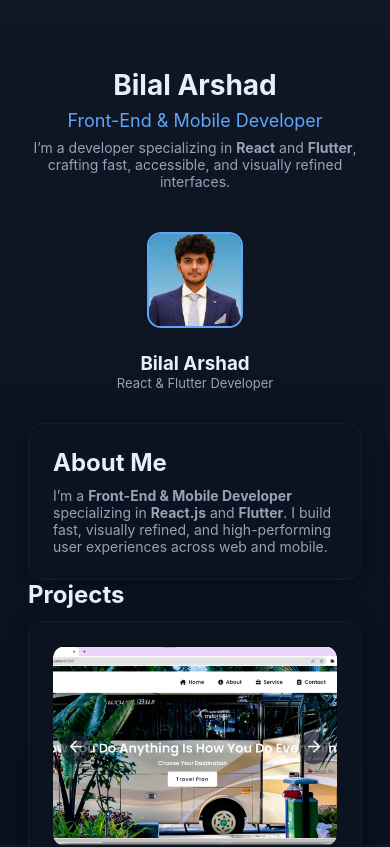
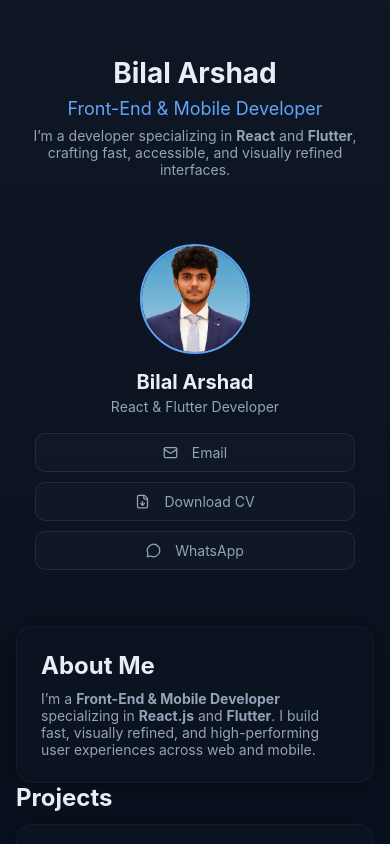
Before and after one commit to bilaltarar008/Portfolio-react, a React (Create React App) app: page / in a window 390 px wide. Shown: the top 847 px of the page. Built offline with nearby package versions, Linux system fonts and the light colour scheme.

Commit message:
Updated mobile scren size

```diff
--- a/public/index.html
+++ b/public/index.html
@@ -2,7 +2,7 @@
 <html lang="en">
   <head>
     <meta charset="utf-8" />
-    <link rel="icon" href="%PUBLIC_URL%/profile copy.png" />
+    <link rel="icon" href="%PUBLIC_URL%/bat.jpg" />
     <meta name="viewport" content="width=device-width, initial-scale=1" />
     <meta name="theme-color" content="#000000" />
     <meta
--- a/src/App.js
+++ b/src/App.js
@@ -13,6 +13,21 @@ import { MessageCircle, Mail, FileDown, ArrowLeft, ArrowRight } from "lucide-rea
 
 // -------------------- Global Styles --------------------
 const GlobalStyle = createGlobalStyle`
+  html, body {
+    overflow-x: hidden;
+    width: 100%;
+  }
+
+  #root {
+    overflow-x: hidden;
+  }
+
+  img {
+    max-width: 100%;
+    height: auto;
+    display: block;
+  }
+
   :root {
     --bg: #0f1724;
     --card: #0b1220;
@@ -36,10 +51,14 @@ const GlobalStyle = createGlobalStyle`
 const Container = styled.div`
   max-width: 1100px;
   margin: 40px auto;
-  padding: 28px;
+  padding: 20px;
   display: flex;
   flex-direction: column;
   gap: 32px;
+
+  @media (max-width: 480px) {
+    padding: 16px;
+  }
 `;
 
 const Grid = styled.div`
@@ -398,14 +417,90 @@ export default function App() {
             refined interfaces.
           </SubText>
         </HeaderWrap>
+<MobileProfile>
+  <div
+    style={{
+      display: "flex",
+      flexDirection: "column",
+      alignItems: "center",
+      textAlign: "center",
+      padding: "24px 16px",
+      margin: "0 auto",
+      width: "100%",
+      boxSizing: "border-box",
+    }}
+  >
+    <Avatar
+      src="/images/profile.png"
+      alt="Bilal Arshad"
+      style={{
+        width: "110px",
+        height: "110px",
+        borderRadius: "50%",
+        objectFit: "cover",
+        border: "2px solid var(--accent)",
+        marginBottom: "12px",
+      }}
+    />
 
-        <MobileProfile>
-          <Avatar src="/images/profile.png" alt="Bilal Arshad" />
-          <h3 style={{ fontWeight: 700, marginTop: 8 }}>Bilal Arshad</h3>
-          <p style={{ color: "var(--muted)", fontSize: 13 }}>
-            React & Flutter Developer
-          </p>
-        </MobileProfile>
+    <h3
+      style={{
+        fontWeight: 700,
+        marginTop: "4px",
+        fontSize: "1.25rem",
+      }}
+    >
+      Bilal Arshad
+    </h3>
+
+    <p
+      style={{
+        color: "var(--muted)",
+        fontSize: "14px",
+        marginTop: "4px",
+      }}
+    >
+      React & Flutter Developer
+    </p>
+
+    <div
+      style={{
+        width: "100%",
+        maxWidth: "320px",
+        marginTop: "18px",
+        display: "flex",
+        flexDirection: "column",
+        gap: "10px",
+      }}
+    >
+      <GhostButton
+        href="mailto:Bilal.tarar008@gmail.com"
+        style={{ width: "100%" }}
+      >
+        <Mail size={15} style={{ marginRight: "6px" }} /> Email
+      </GhostButton>
+
+      <GhostButton
+        href="/Bilalcv.pdf"
+        download="Bilal_Arshad_CV.pdf"
+        style={{ width: "100%" }}
+      >
+        <FileDown size={15} style={{ marginRight: "6px" }} /> Download CV
+      </GhostButton>
+
+      <GhostButton
+        href="https://wa.me/923194098688"
+        target="_blank"
+        rel="noopener noreferrer"
+        style={{ width: "100%" }}
+      >
+        <MessageCircle size={15} style={{ marginRight: "6px" }} /> WhatsApp
+      </GhostButton>
+    </div>
+  </div>
+</MobileProfile>
+
+
 
         <Grid>
           <div>
```
Also changed, not shown: public/bat.jpg (added), public/profile copy.png (deleted).
